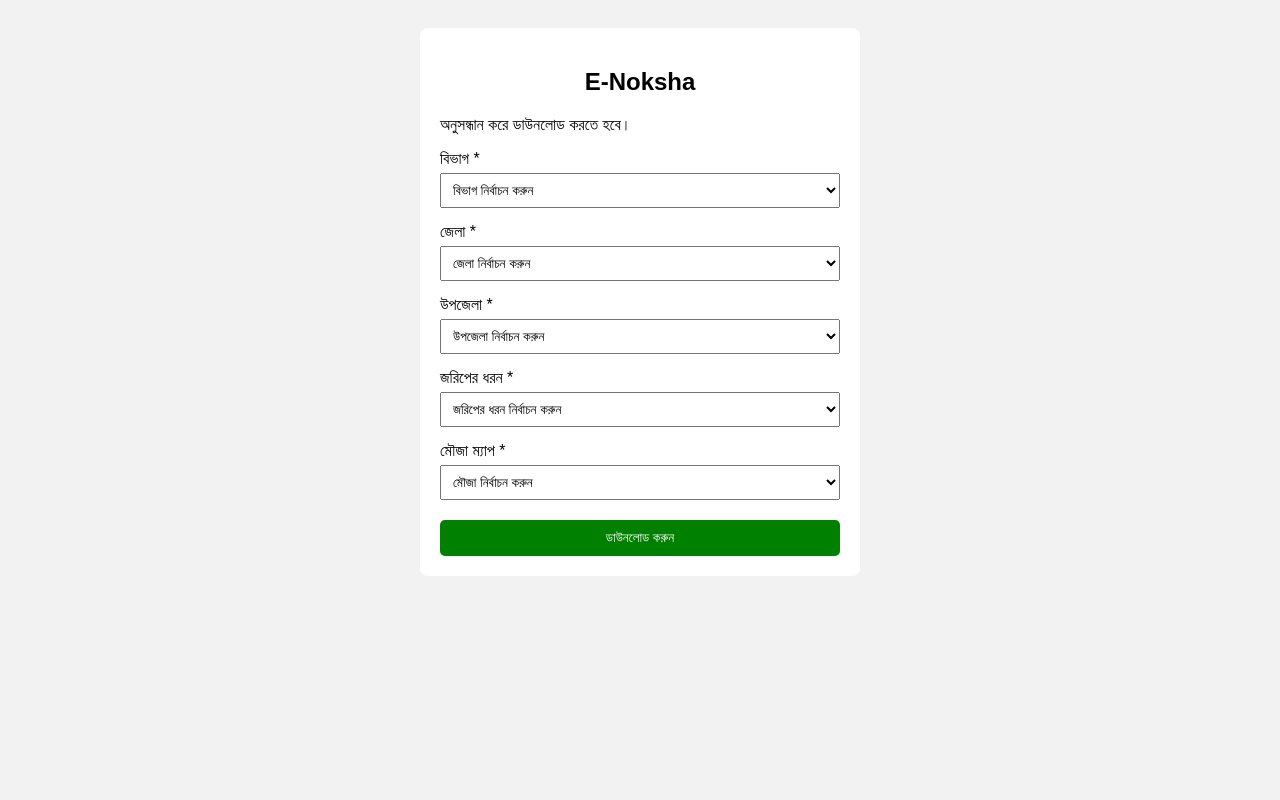
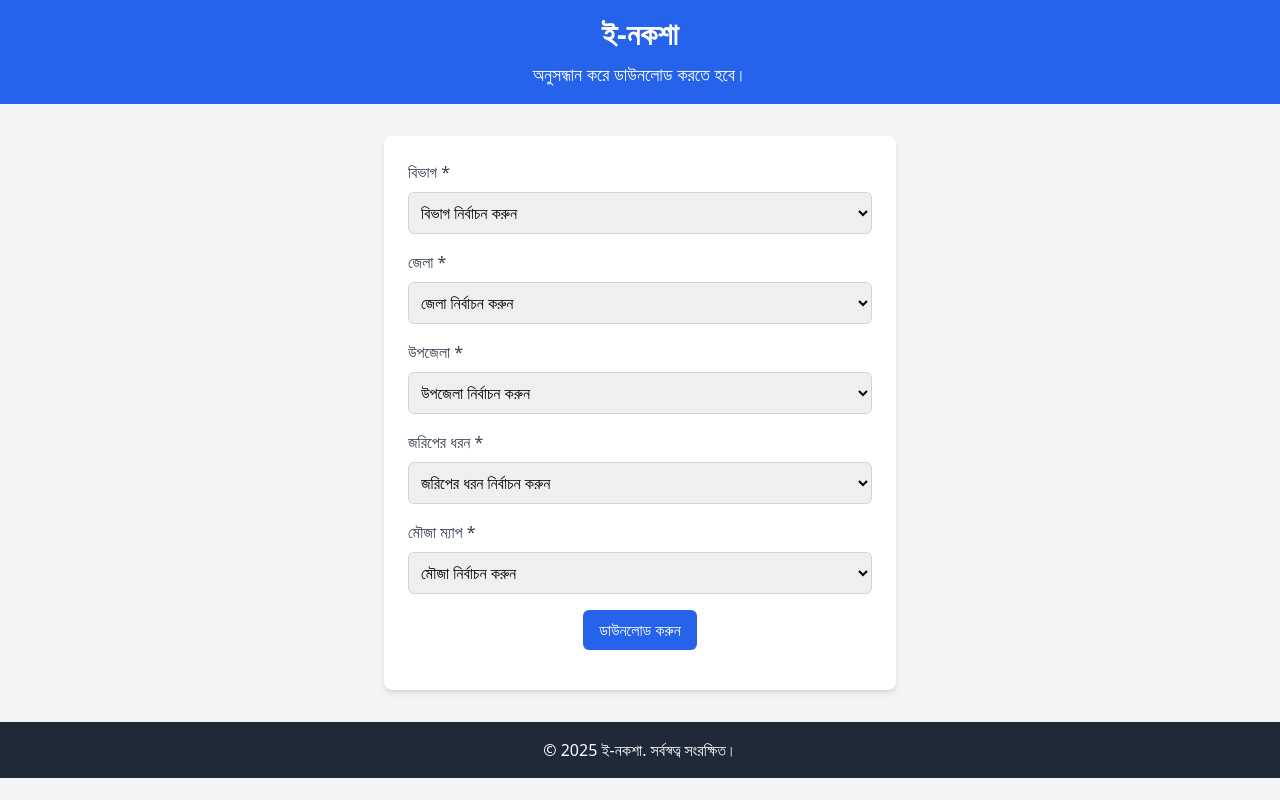
Before and after one commit to enoksha/ENoksha, a plain HTML site: page index.html in a window 1280 px wide. Drawn offline with nearby package versions, Linux system fonts and the light colour scheme.

Commit message:
index.html

```diff
--- a/index.html
+++ b/index.html
@@ -1,47 +1,123 @@
-<!DOCTYPE html>
+<script type="text/javascript">
+        var gk_isXlsx = false;
+        var gk_xlsxFileLookup = {};
+        var gk_fileData = {};
+        function filledCell(cell) {
+          return cell !== '' && cell != null;
+        }
+        function loadFileData(filename) {
+        if (gk_isXlsx && gk_xlsxFileLookup[filename]) {
+            try {
+                var workbook = XLSX.read(gk_fileData[filename], { type: 'base64' });
+                var firstSheetName = workbook.SheetNames[0];
+                var worksheet = workbook.Sheets[firstSheetName];
+
+                // Convert sheet to JSON to filter blank rows
+                var jsonData = XLSX.utils.sheet_to_json(worksheet, { header: 1, blankrows: false, defval: '' });
+                // Filter out blank rows (rows where all cells are empty, null, or undefined)
+                var filteredData = jsonData.filter(row => row.some(filledCell));
+
+                // Heuristic to find the header row by ignoring rows with fewer filled cells than the next row
+                var headerRowIndex = filteredData.findIndex((row, index) =>
+                  row.filter(filledCell).length >= filteredData[index + 1]?.filter(filledCell).length
+                );
+                // Fallback
+                if (headerRowIndex === -1 || headerRowIndex > 25) {
+                  headerRowIndex = 0;
+                }
+
+                // Convert filtered JSON back to CSV
+                var csv = XLSX.utils.aoa_to_sheet(filteredData.slice(headerRowIndex)); // Create a new sheet from filtered array of arrays
+                csv = XLSX.utils.sheet_to_csv(csv, { header: 1 });
+                return csv;
+            } catch (e) {
+                console.error(e);
+                return "";
+            }
+        }
+        return gk_fileData[filename] || "";
+        }
+        </script><!DOCTYPE html>
 <html lang="bn">
 <head>
   <meta charset="UTF-8">
+  <meta name="viewport" content="width=device-width, initial-scale=1.0">
   <title>E-Noksha</title>
-  <meta name="viewport" content="width=device-width, initial-scale=1.0">
-  <link rel="stylesheet" href="style.css">
+  <script src="https://cdn.tailwindcss.com"></script>
 </head>
-<body>
-  <div class="container">
-    <h2>E-Noksha</h2>
-    <p>অনুসন্ধান করে ডাউনলোড করতে হবে।</p>
+<body class="bg-gray-100 font-sans">
+  <!-- Header -->
+  <header class="bg-blue-600 text-white py-4">
+    <div class="container mx-auto text-center">
+      <h1 class="text-3xl font-bold">ই-নকশা</h1>
+      <p class="mt-2 text-lg">অনুসন্ধান করে ডাউনলোড করতে হবে।</p>
+    </div>
+  </header>
 
-    <form id="mouzaForm">
-      <label>বিভাগ *</label>
-      <select id="division" required>
+  <!-- Main Content -->
+  <main class="container mx-auto py-8">
+    <div class="max-w-lg mx-auto bg-white p-6 rounded-lg shadow-md">
+      <form>
+        <!-- Division Dropdown -->
+        <div class="mb-4">
+          <label for="division" class="block text-gray-700 font-medium mb-2">বিভাগ *</label>
+          <select id="division" class="w-full p-2 border border-gray-300 rounded-md focus:outline-none focus:ring-2 focus:ring-blue-500" required>
             <option value="">বিভাগ নির্বাচন করুন</option>
             <option value="mymensingh">ময়মনসিংহ</option>
+            <!-- Add more divisions as needed -->
           </select>
+        </div>
 
-      <label>জেলা *</label>
-      <select id="district" required>
+        <!-- District Dropdown -->
+        <div class="mb-4">
+          <label for="district" class="block text-gray-700 font-medium mb-2">জেলা *</label>
+          <select id="district" class="w-full p-2 border border-gray-300 rounded-md focus:outline-none focus:ring-2 focus:ring-blue-500" required>
             <option value="">জেলা নির্বাচন করুন</option>
+            <!-- District options can be populated dynamically -->
           </select>
+        </div>
 
-      <label>উপজেলা *</label>
-      <select id="upazila" required>
+        <!-- Upazila Dropdown -->
+        <div class="mb-4">
+          <label for="upazila" class="block text-gray-700 font-medium mb-2">উপজেলা *</label>
+          <select id="upazila" class="w-full p-2 border border-gray-300 rounded-md focus:outline-none focus:ring-2 focus:ring-blue-500" required>
             <option value="">উপজেলা নির্বাচন করুন</option>
+            <!-- Upazila options can be populated dynamically -->
           </select>
+        </div>
 
-      <label>জরিপের ধরন *</label>
-      <select id="surveyType" required>
+        <!-- Survey Type Dropdown -->
+        <div class="mb-4">
+          <label for="survey-type" class="block text-gray-700 font-medium mb-2">জরিপের ধরন *</label>
+          <select id="survey-type" class="w-full p-2 border border-gray-300 rounded-md focus:outline-none focus:ring-2 focus:ring-blue-500" required>
             <option value="">জরিপের ধরন নির্বাচন করুন</option>
-        <option value="bs">বি আর এস</option>
+            <option value="brs">বি আর এস</option>
+            <!-- Add more survey types as needed -->
           </select>
-      <label>মৌজা ম্যাপ *</label>
-      <select id="mouzaMap" required>
+        </div>
+
+        <!-- Mouza Map Dropdown -->
+        <div class="mb-4">
+          <label for="mouza-map" class="block text-gray-700 font-medium mb-2">মৌজা ম্যাপ *</label>
+          <select id="mouza-map" class="w-full p-2 border border-gray-300 rounded-md focus:outline-none focus:ring-2 focus:ring-blue-500" required>
             <option value="">মৌজা নির্বাচন করুন</option>
+            <!-- Mouza options can be populated dynamically -->
           </select>
+        </div>
 
-      <button type="submit">ডাউনলোড করুন</button>
+        <!-- Download Button -->
+        <div class="text-center">
+          <button type="submit" class="bg-blue-600 text-white py-2 px-4 rounded-md hover:bg-blue-700 focus:outline-none focus:ring-2 focus:ring-blue-500">ডাউনলোড করুন</button>
+        </div>
       </form>
     </div>
+  </main>
 
-  <script src="script.js"></script>
+  <!-- Footer -->
+  <footer class="bg-gray-800 text-white py-4">
+    <div class="container mx-auto text-center">
+      <p>&copy; 2025 ই-নকশা. সর্বস্বত্ব সংরক্ষিত।</p>
+    </div>
+  </footer>
 </body>
 </html>
```
Lines whose indentation alone changed are shown as unchanged.
